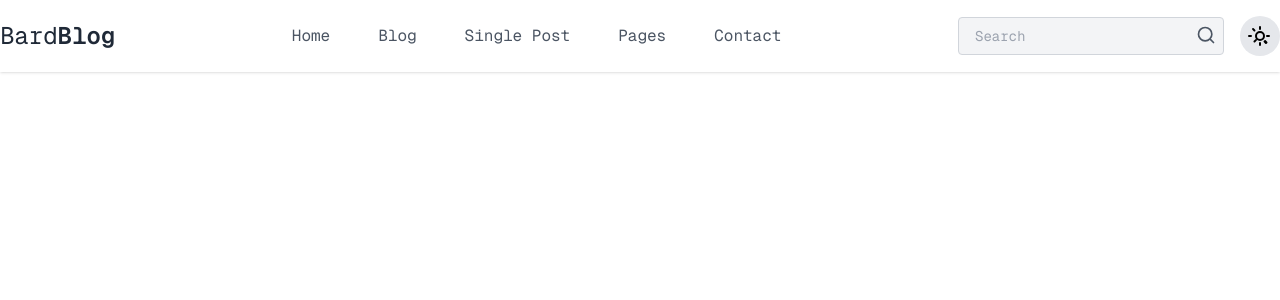
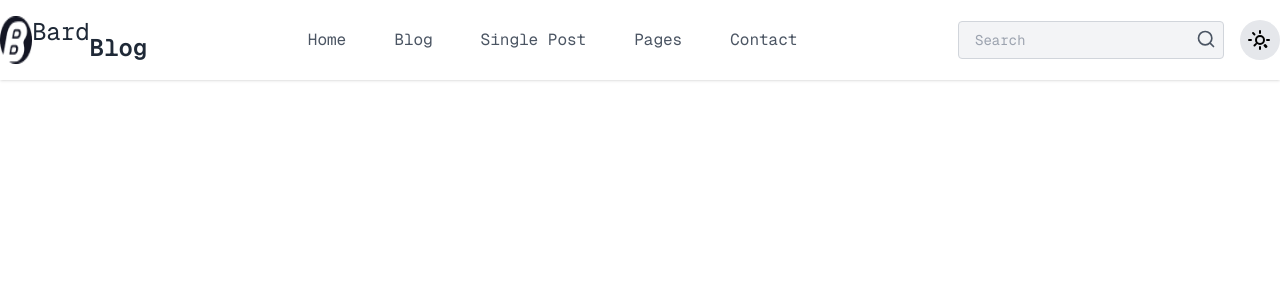
Before and after one commit to Bardsun0/BardBlog-Next.js-Challenge, a Next.js app: page / in a window 1280 px wide. Shown: the top 300 px of the page. Built offline with nearby package versions, Linux system fonts and the light colour scheme.

Commit message:
Logo added!

```diff
--- a/src/app/components/Header.jsx
+++ b/src/app/components/Header.jsx
@@ -1,11 +1,13 @@
 import React from "react";
+import Image from "next/image";
 
 const Header = () => {
   return (
     <header className="bg-white shadow font-mono">
       <div className="mx-auto max-w-screen-xl flex items-center justify-between py-4">
         {/* Logo */}
-        <div className="text-2xl font-normal text-gray-800">
+        <div className="text-2xl font-normal text-gray-800 flex justify-between space-y-4">
+          <Image src="/logo.png" width={32} height={32} alt="Bard Blog Logo" />
           Bard<span className="font-bold">Blog</span>
         </div>
 
```
Also changed, not shown: public/logo.png (added).
